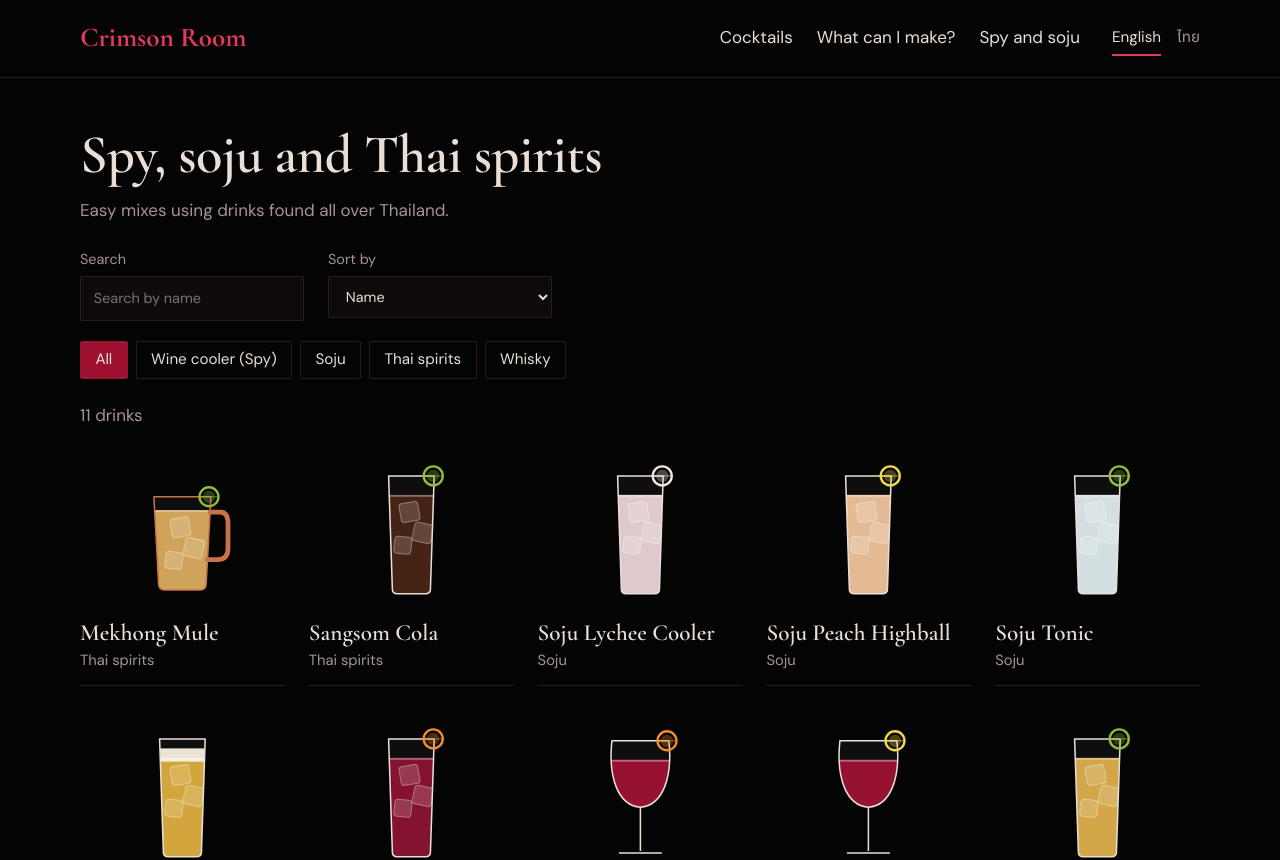
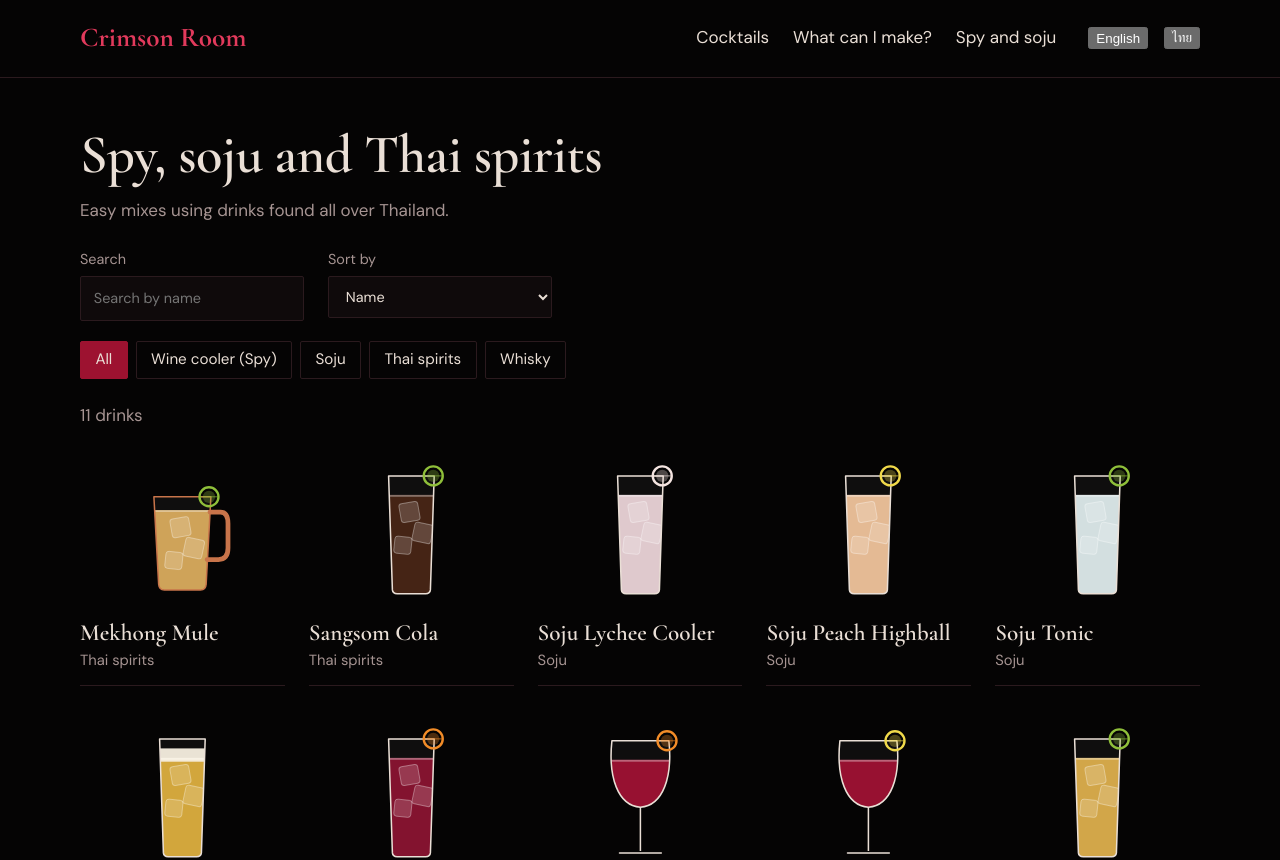
Before and after one commit to inky3/crimsonroom, a Next.js app: page /en/spy-soju in a window 1280 px wide. Shown: the top 860 px of the page. Built offline with nearby package versions, Linux system fonts and the light colour scheme.

Commit message:
Switch locale without adding browser history

```diff
--- a/components/LangSwitch.tsx
+++ b/components/LangSwitch.tsx
@@ -1,22 +1,28 @@
 "use client";
 
-import Link from "next/link";
-import { usePathname } from "next/navigation";
+import { usePathname, useRouter } from "next/navigation";
 import type { Locale } from "@/lib/types";
 
 export default function LangSwitch({ locale, label }: { locale: Locale; label: string }) {
   const pathname = usePathname() || `/${locale}`;
+  const router = useRouter();
   const rest = pathname.split("/").slice(2).join("/");
-  const href = (l: Locale) => `/${l}${rest ? `/${rest}` : ""}`;
+  const href = (nextLocale: Locale) => {
+    const path = `/${nextLocale}${rest ? `/${rest}` : ""}`;
+    return `${path}${typeof window !== "undefined" ? window.location.search : ""}`;
+  };
+  const switchTo = (nextLocale: Locale) => {
+    if (nextLocale !== locale) router.replace(href(nextLocale), { scroll: false });
+  };
 
   return (
     <nav aria-label={label} className="lang">
-      <Link href={href("en")} lang="en" aria-current={locale === "en" ? "true" : undefined}>
+      <button type="button" lang="en" aria-current={locale === "en" ? "true" : undefined} onClick={() => switchTo("en")}>
         English
-      </Link>
-      <Link href={href("th")} lang="th" aria-current={locale === "th" ? "true" : undefined}>
+      </button>
+      <button type="button" lang="th" aria-current={locale === "th" ? "true" : undefined} onClick={() => switchTo("th")}>
         ไทย
-      </Link>
+      </button>
     </nav>
   );
 }
```
